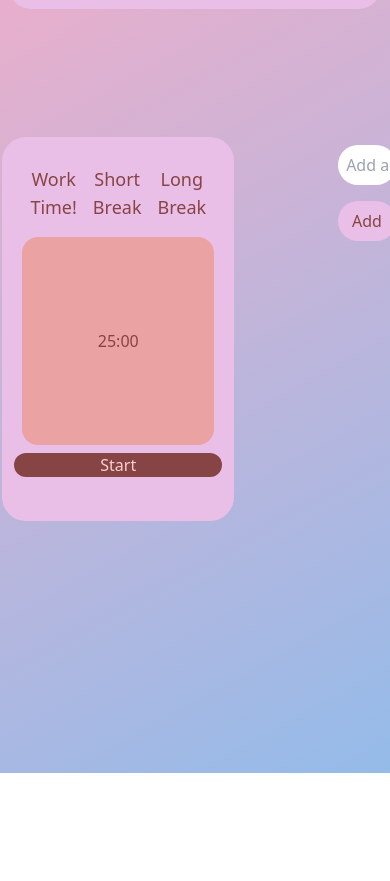
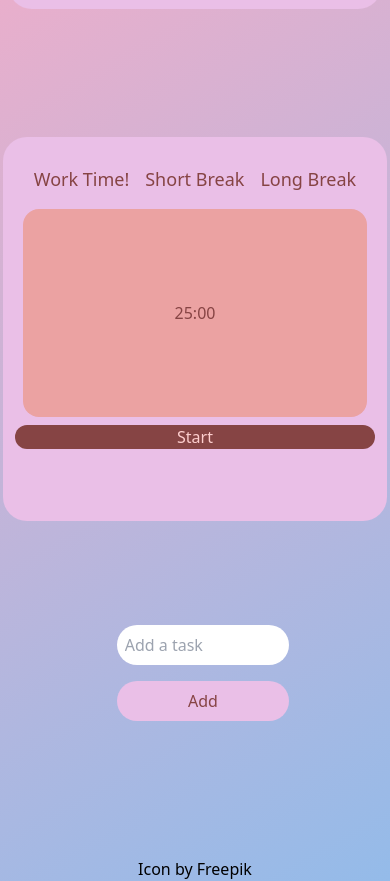
Before and after one commit to LalaSmack/Pomodoro-web, a website: page src/index.html in a window 390 px wide. Shown: the part 71-952 px from the top of the page. Before the commit the page ends 844 px from the top, so only its background shows below. Drawn offline with nearby package versions, Linux system fonts and the light colour scheme; files that its build step writes are made by us from their sources.

Commit message:
some style elements

```diff
--- a/src/index.html
+++ b/src/index.html
@@ -10,14 +10,14 @@
 
   <body class="max-h-vh flex-col justify-center">
     <nav class="flex justify-center">
-      <div class="flex px-8 py-3 rounded-3xl bg-pomodoro-pr justify-center">
+      <div id="nav" class="flex px-8 py-3 rounded-3xl bg-pomodoro-pr justify-center">
         <a href="./index.html"
           ><img class="p-1 size-14" src="./images/tomato_4478333.png" alt=""
         /></a>
         <h1 class="p-2 text-3xl text-pomodoro-txt">Pomodoro Timer</h1>
       </div>
     </nav>
-    <div class="flex m-20 justify-center ">
+    <div id="middle" class="flex m-20 justify-center ">
       <div
         id="timer"
         class="flex-col bg-pomodoro-pr size-96 m-12 justify-center rounded-3xl p-3 "
@@ -40,7 +40,7 @@
           Start
         </button>
       </div>
-      <div id="tasks" class="w-1/4 m-12">
+      <div id="tasks" class="w-1/3 m-12">
 
         <input
           type="text"
@@ -67,4 +67,8 @@
     </div>
     <script src="./script.js"></script>
   </body>
+
+  <footer class="flex justify-center items-center">
+    <a href="https://www.freepik.com/icon/tomato_4478333" target="_blank">Icon by Freepik</a>
+  </footer>
 </html>
--- a/src/input.css
+++ b/src/input.css
@@ -11,6 +11,21 @@
     --gradient-end: rgba(148,187,233,1);
 }
 
+@media screen and (max-width: 1000px) {
+    #middle {
+        display: flex;
+        flex-direction: column;
+        justify-content: center;
+        align-items: center;
+    }
+
+    #tasks {
+        width: 75%;
+    }
+}
+
+
+
 body{
     background: rgb(238,174,202);
     background: linear-gradient(151deg, var(--gradient-start) 0%, var(--gradient-end) 100%);
@@ -19,6 +34,7 @@ body{
 }
 ul li{
     list-style-type: none;
+    width: full;
     padding: 0.5rem;
     margin: 0.5rem;
     border-radius: 1.5rem;
@@ -26,7 +42,7 @@ ul li{
     color: var(--pomodoro-txt);
 }
 
-#buttons button:hover button:active{
+#buttons button:hover{
     background-color: rgb(223, 168, 218);
 
 }
@@ -34,3 +50,7 @@ ul li{
 #add:hover{
     background-color: rgb(223, 168, 218);
 }
+
+#nav:hover{
+    background-color: rgb(223, 168, 218);
+}
```
